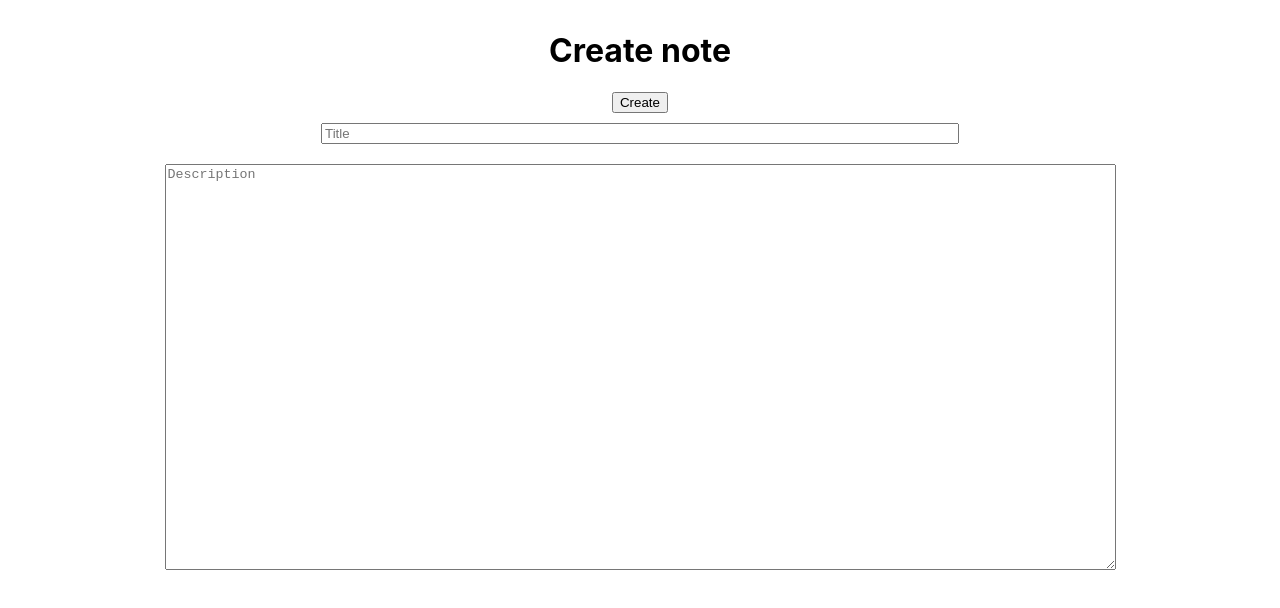
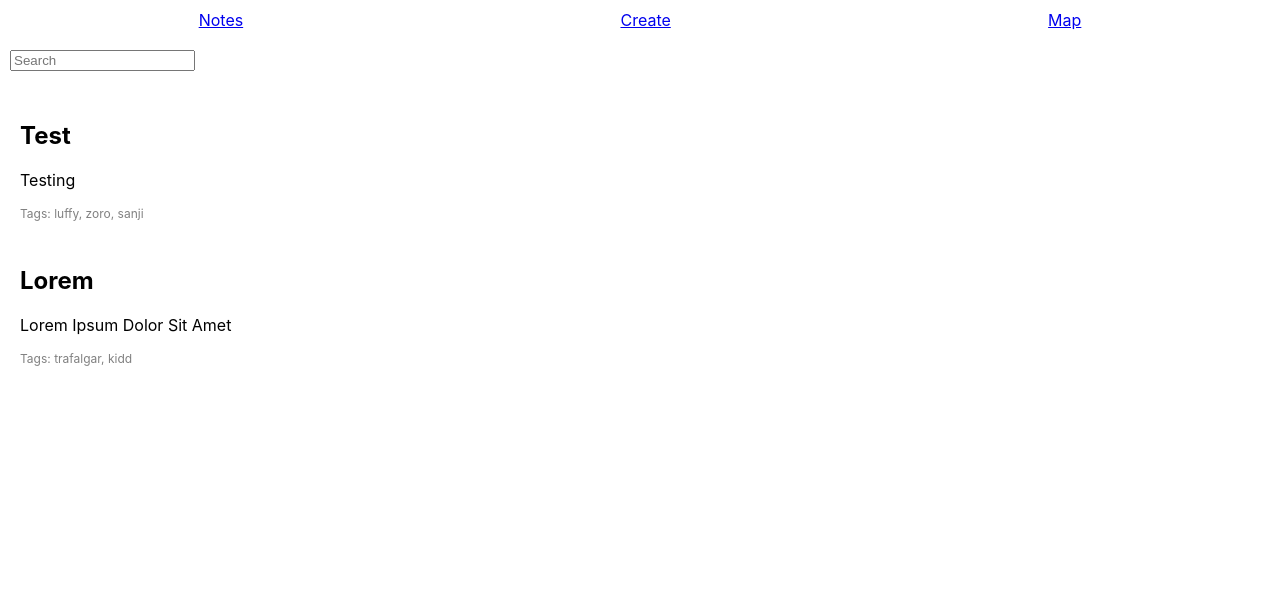
Before and after one commit to Rexhinald/Notebook, a React (Create React App) app: page / in a window 1280 px wide. Shown: the top 608 px of the page. Built offline with nearby package versions, Linux system fonts and the light colour scheme.

Commit message:
created notes view

```diff
--- a/package.json
+++ b/package.json
@@ -8,6 +8,7 @@
     "@testing-library/user-event": "^12.1.10",
     "react": "^17.0.1",
     "react-dom": "^17.0.1",
+    "react-router-dom": "^5.2.0",
     "react-scripts": "4.0.3",
     "web-vitals": "^1.0.1"
   },
--- a/src/App.js
+++ b/src/App.js
@@ -1,11 +1,42 @@
-import CreateNote from "./components/createNote";
+import CreateNote from "./views/createNote";
+import Notes from "./views/notes";
+import Map from "./views/map";
+import {
+    BrowserRouter as Router,
+    Switch,
+    Route,
+    Link
+} from "react-router-dom";
 
 function App() {
   return (
     <div className="App">
-        <CreateNote />
+        <Router>
+            <div style={styleNavbar}>
+                <Link to="/">Notes</Link>
+                <Link to="/create">Create</Link>
+                <Link to="/map">Map</Link>
+            </div>
+            <Switch>
+                <Route exact path="/">
+                    <Notes />
+                </Route>
+                <Route path="/create">
+                    <CreateNote />
+                </Route>
+                <Route exact path="/map">
+                    <Map />
+                </Route>
+            </Switch>
+        </Router>
     </div>
   );
 }
 
+const styleNavbar = {
+    display: "flex",
+    justifyContent: "space-around",
+    padding: 10,
+}
+
 export default App;
--- a/src/components/createNote.js
+++ b/src/views/createNote.js
@@ -15,7 +15,6 @@ const CreateNote = () => {
     //         logic in case of error
     //     })
     }
-
     return (
         <div style={styleRoot}>
             <h1>Create note</h1>
--- /dev/null
+++ b/src/views/map.js
@@ -0,0 +1,57 @@
+import {useState} from 'react';
+
+const Map = () => {
+    const [title, setTitle] = useState('');
+    const [description, setDescription] = useState('');
+
+    //POST api call to database
+    const createNewNote = () => {
+        //     axios.post('url', {
+        //         title: title,
+        //         description: description,
+        //     }).then((response) => {
+        //         logic after creating note
+        //     }).catch((error) => {
+        //         logic in case of error
+        //     })
+    }
+
+    return (
+        <div style={styleRoot}>
+            <h1>Create note</h1>
+            <button onClick={() => createNewNote()}>Create</button>
+            <input
+                style={styleTitle}
+                type={'text'}
+                placeholder={'Title'}
+                value={title}
+                onChange={(event) => setTitle(event.target.value)}
+            />
+            <textarea
+                rows={30}
+                style={styleDescription}
+                placeholder={'Description'}
+                value={description}
+                onChange={(event) => setDescription(event.target.value)}
+            />
+        </div>
+    )
+}
+
+const styleRoot = {
+    display: 'flex',
+    flexDirection: 'column',
+    padding: 10,
+    justifyContent: 'center',
+    alignItems: 'center',
+}
+const styleTitle = {
+    width: '50%',
+    margin: 10,
+}
+const styleDescription = {
+    width: '75%',
+    height: 400,
+    margin: 10,
+}
+export default Map;
--- /dev/null
+++ b/src/views/notes.js
@@ -0,0 +1,63 @@
+import {useEffect, useState} from 'react';
+
+const Notes = () => {
+    const [notes, setNotes] = useState([]);
+    const [search, setSearch] = useState('');
+
+    useEffect(() => {
+        // GET api call to get notes
+        // axios.get('url').then((response) => {
+        //     work with response data
+        // }).catch((error) => {
+        //     actions in case of error
+        // })
+        setNotes([
+            {title: 'Test', description: 'Testing', tags: ['luffy', 'zoro', 'sanji']},
+            {title: 'Lorem', description: 'Lorem Ipsum Dolor Sit Amet', tags: ['trafalgar', 'kidd']},
+        ]);
+    }, [])
+    const NoteList = notes.map(note => {
+        if(note.title.toLowerCase().includes(search.toLowerCase()) || search === ''){
+            return (
+                <li key={note.title} style={styleNote}>
+                    <h2>{note.title}</h2>
+                    <p>{note.description}</p>
+                    <div style={styleTags}>Tags: {note.tags.join(", ")}</div>
+                </li>
+            )
+        }
+        return
+    })
+    return (
+        <div>
+            <input
+                placeholder={'Search'}
+                value={search}
+                style={styleSearch}
+                onChange={(event) => setSearch(event.target.value)}
+            />
+            <ul style={styleNotes}>
+                {NoteList}
+            </ul>
+        </div>
+    )
+}
+
+const styleTags = {
+    color: "grey",
+    fontSize: 12,
+}
+const styleNotes = {
+    listStyleType: "none",
+    padding: 0,
+    margin: 10,
+}
+const styleNote = {
+    marginBottom: 5,
+    padding: 10,
+}
+const styleSearch = {
+    margin: 10,
+}
+
+export default Notes;
```
Also changed, not shown: src/componets/note.js (added, +15 -0 lines), 1 other file (tests, documents, lock files or other folders).
